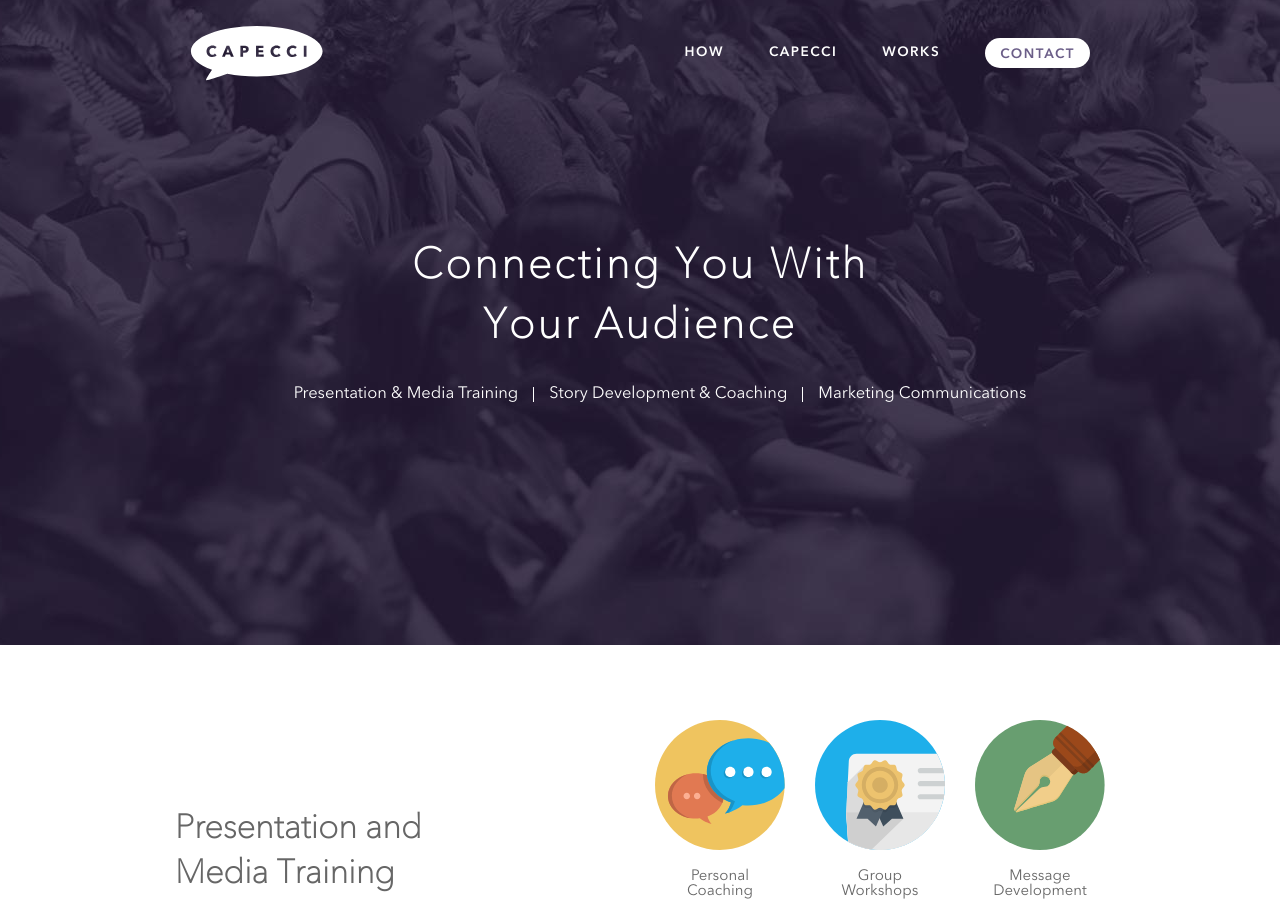
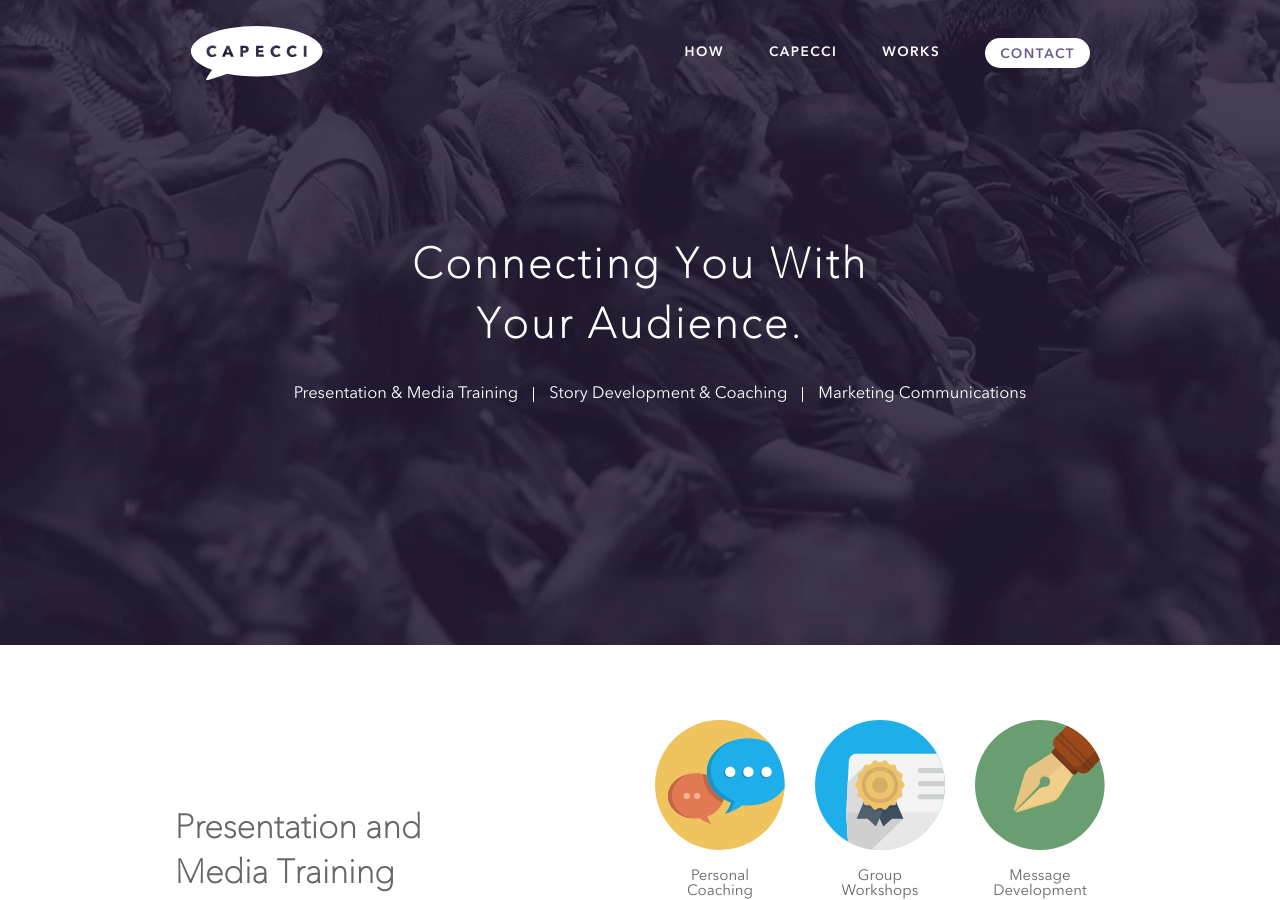
Before and after one commit to tbenbow/capecci, a Jekyll site: the page built from index.html, in a window 1280 px wide and 900 px high. Built offline with Jekyll 4.4.1, drawn with Linux system fonts in a browser that asks for light colours.

Commit message:
Updated 'index.html' via CloudCannon

```diff
--- a/index.html
+++ b/index.html
@@ -4,7 +4,7 @@ layout: default
 <section id="hero">
     <img class="hero-image" src="./img/audience.jpg" />
     <div class="content">
-        <h1 class="editable">Connecting You With<br />Your Audience</h1>
+        <h1 class="editable">Connecting You With<br />Your Audience.</h1>
         <ul>
             <li class="editable">Presentation &amp; Media Training</li>
             <li class="editable">Story Development &amp; Coaching</li>
```
